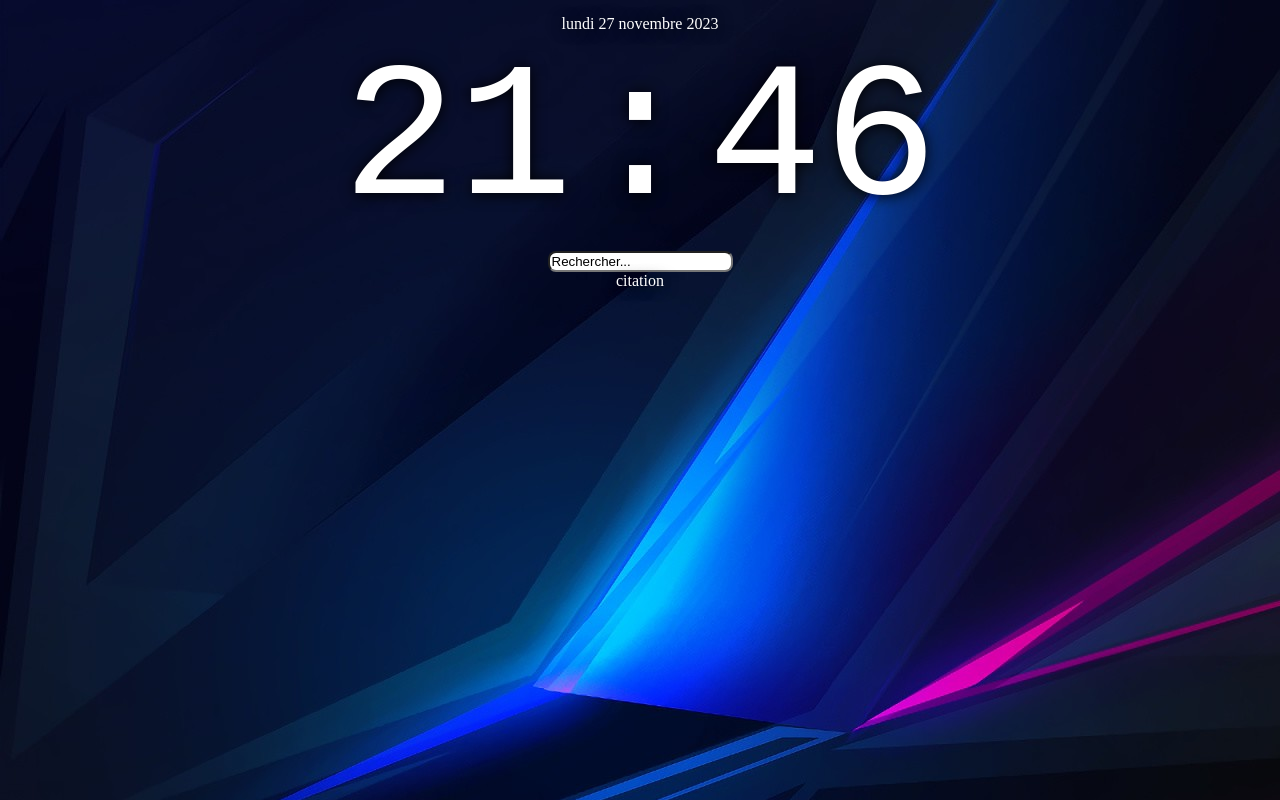
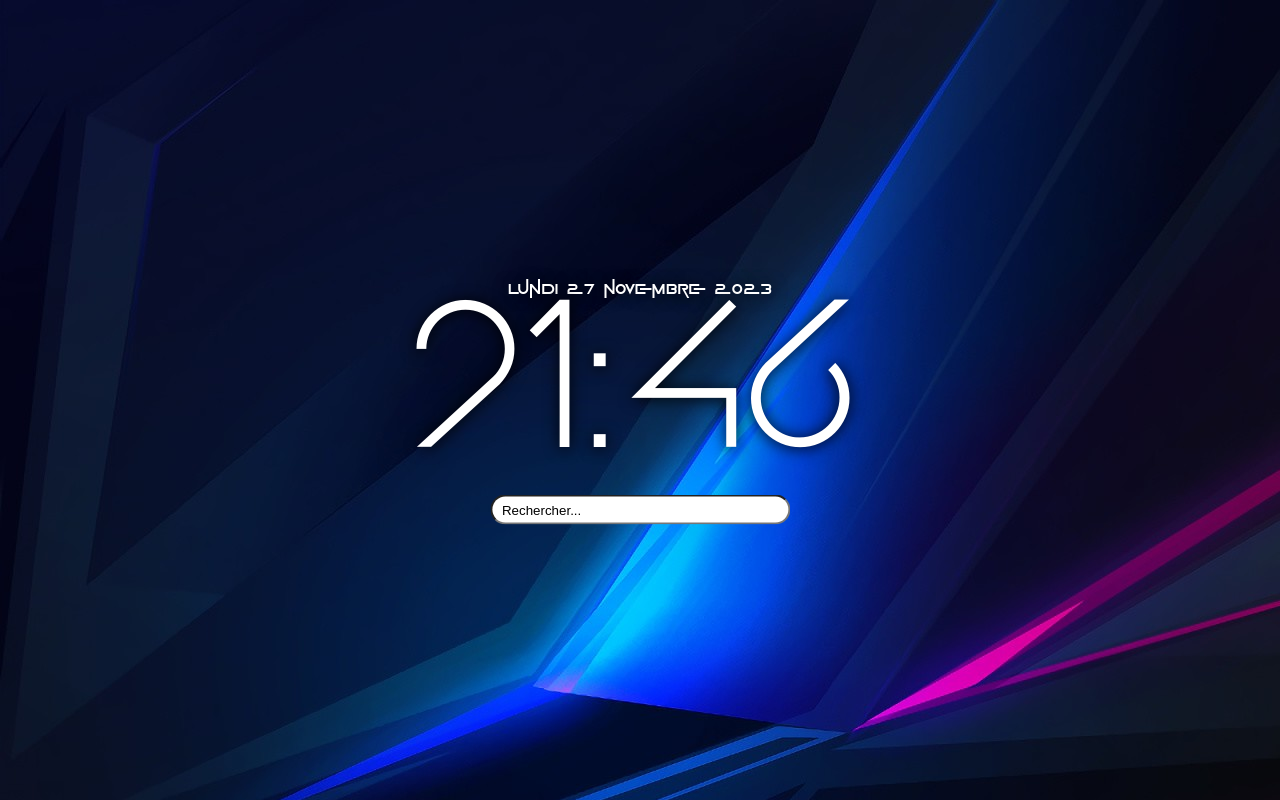
Before and after one commit to Lilian-Mahut/momemtum, a plain HTML site: page index.html in a window 1280 px wide. Drawn offline with nearby package versions, Linux system fonts and the light colour scheme.

Commit message:
close project

```diff
--- a/app.js
+++ b/app.js
@@ -1,8 +1,7 @@
 //////////////////////
 /* BACKGROUND-IMAGE */
 //////////////////////
-var x = document.querySelector("body");
-x.style.backgroundImage = "url(\"/style/media/" + Math.floor((Math.random()*4)+1)+".jpg\")";
+$('body').css('background-image', 'url("./style/media/' + Math.floor((Math.random()*4)+1) + ".jpg" + '")');
 
 /////////////
 /* WEATHER */
@@ -40,18 +39,14 @@ $(document).ready(function() {
   const newDate = new Date();
   const dayOfWeek = ["dimanche", "lundi", "mardi", "mercredi", "jeudi", "vendredi", "samedi"];
   const monthOfYear = ["janvier", "février", "mars", "avril", "mai", "juin", "juillet", "août", "septembre", "octobre", "novembre", "décembre"];
-  const dayDiv = document.getElementById("day");
 
   // Date
   newDate.setDate(newDate.getDate());
-  $(dayDiv).html(
+  $("#day").html(
     dayOfWeek[newDate.getDay()] + " " + newDate.getDate() + ' ' + monthOfYear[newDate.getMonth()] + ' ' + newDate.getFullYear()
   );
 
   // Time
-  const timeDiv = document.getElementById("time");
-  $(timeDiv).html()
-
   setInterval( function() {
     //   var seconds = new Date().getSeconds();
     //   $("#seconds").html(( seconds < 10 ? "0" : "" ) + seconds);
@@ -60,16 +55,17 @@ $(document).ready(function() {
     var hours = new Date().getHours();
     $("#hours").html(( hours < 10 ? "0" : "" ) + hours);
   },1000);
-
 });
 
 ////////////
 /* SEARCH */
 ////////////
-const rechercheBloc = document.getElementById("search");
-
-////////////
-/* QUOTES */
-////////////
-const citationBloc = document.getElementById("quote");
-citationBloc.textContent = "citation";
+$(form).submit(
+  function submitted(event) {
+    var container = document.getElementById("search");
+    event.preventDefault();
+    const url = "https://www.google.com/search?q=" + container.value;
+    const win = window.open(url, '_blank');
+    win.focus();
+  }
+);
--- a/index.html
+++ b/index.html
@@ -8,19 +8,19 @@
   <title>Momentum</title>
   <script src="https://ajax.googleapis.com/ajax/libs/jquery/1.6.2/jquery.min.js" defer></script>
   <script src="/app.js" defer></script>
-  <!-- <script src="/app/weather.js" defer></script> -->
-  <!-- <script src="/app/time.js" defer></script> -->
-  <!-- <script src="/app/quotes.js" defer></script> -->
 </head>
 <body>
   <header>
+    <div id="wealoc">
       <div id="location"></div>
       <div id="weather">
         <div id="degrees"></div>
         <div id="picture"></div>
       </div>
+    </div>
   </header>
   <main>
+    <div id="tempush">
       <div id="day"></div>
       <div id="time">
         <div id="hours"></div>
@@ -29,10 +29,10 @@
         <!-- <div>:</div>
         <div id="seconds"></div> -->
       </div>
+      <form method="get" id="form">
         <input id="search" type="search" onfocus="this.value=''" value="Rechercher..."/>
+      </form>
+    </div>
   </main>
-  <footer>
-    <div id="quote"></div>
-  </footer>
 </body>
 </html>
--- a/style/style.scss
+++ b/style/style.scss
@@ -1,20 +1,34 @@
+@font-face {
+  font-family: roboto;
+  src: url(./fonts/Roboto-Regular.ttf);
+}
+
+@font-face {
+  font-family: disolve;
+  src: url(./fonts/Disolve_light.ttf)
+}
+
+@font-face {
+  font-family: squid;
+  src: url(./fonts/Game_of_squids.ttf)
+}
+
 body {
   background-color: white;
   margin: 0 0;
-  display: flex;
-  flex-direction: column;
-  justify-content: space-between;
   height: 100%;
   text-shadow: rgb(0, 0, 0) 0 1px 15px;
   color: white;
-  header {
+  display: flex;
+  flex-direction: column;
+  header #wealoc {
     display: flex;
     flex-direction: column;
     align-items: flex-end;
+    font-family: roboto;
     #location {
       margin: 15px 15px 0 0;
       font-size: 1.1em;
-      font-family: 'Lucida Sans', 'Lucida Sans Regular', 'Lucida Grande', 'Lucida Sans Unicode', Geneva, Verdana, sans-serif;
     }
     #weather {
       display: flex;
@@ -29,12 +43,17 @@ body {
     }
   }
   main {
+    position: absolute;
+    top: 50%;
+    left: 50%;
+    transform: translate(-50%,-50%);
+    #tempush {
       display: flex;
+      flex-direction: column;
       align-items: center;
-    justify-content: center;
-    flex-direction: column;
+      font-family: squid;
       #time {
-      font-family: 'Courier New', Courier, monospace;
+        font-family: disolve;
         font-size: 12rem;
         display: flex;
       #point {
@@ -44,7 +63,15 @@ body {
         }
       }
       #search {
-      border-radius: 8px;
+        border-radius: 20px;
+        height: 30px;
+        width: 300px;
+        padding: 2px 10px;
+        ::placeholder {
+          color: #878585;
+          opacity: 0.7;
+        }
+      }
     }
   }
   footer {
```
Also changed, not shown: style/fonts/Disolve_light.ttf (added), style/fonts/Game_of_squids.ttf (added), style/fonts/Roboto-Regular.ttf (added), style/media/0.jpg (deleted), style/media/1.jpg, style/style.css, 1 other file. Lines whose indentation alone changed are shown as unchanged.
